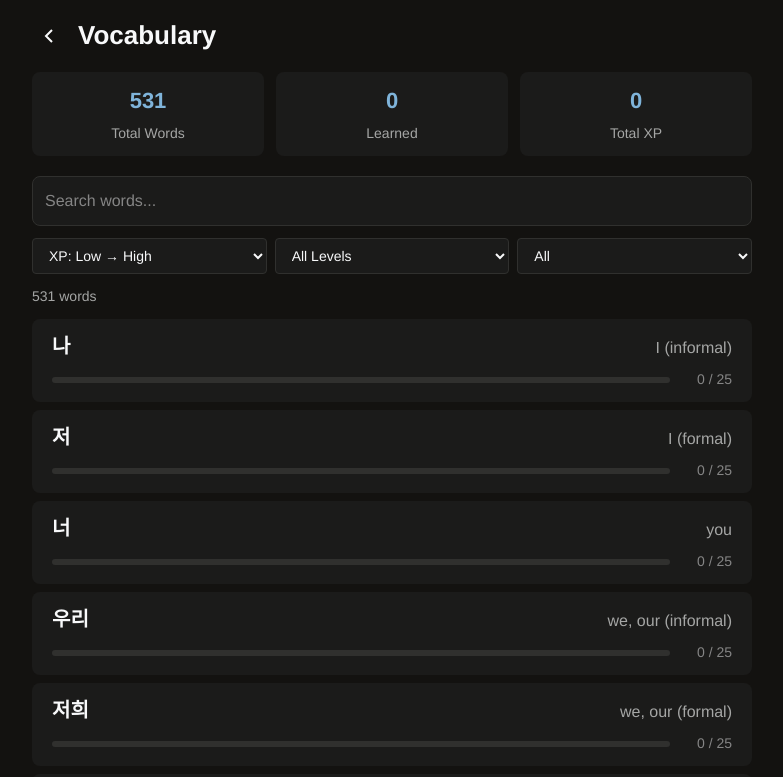
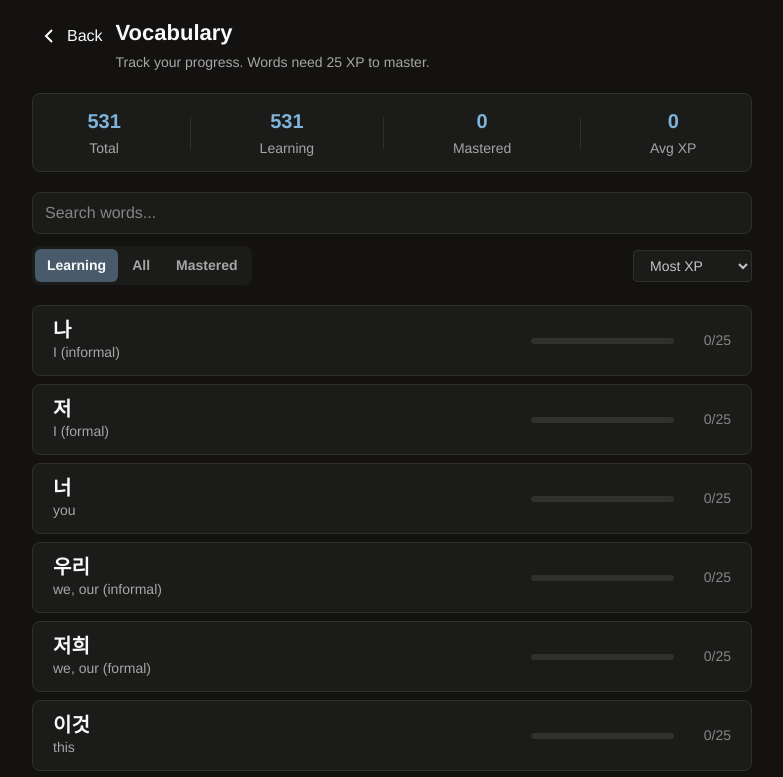
Before and after one commit to BryanHogan/gametolearnkorean, a SvelteKit app: page /vocabulary in a window 1280 px wide. Shown: the top 777 px of the page, without its empty margins (248-1031 px from the left). Built offline with nearby package versions, Linux system fonts and the light colour scheme.

Commit message:
rebuilt /vocabulary page

```diff
--- a/src/routes/vocabulary/+page.svelte
+++ b/src/routes/vocabulary/+page.svelte
@@ -1,197 +1,239 @@
 <script>
-    import { wordData } from "$lib/util/store.svelte.js";
+    import { onMount } from "svelte";
     import Button from "$lib/components/Button.svelte";
     import Icons from "$lib/components/icons/index.js";
+    import { wordData, loadWordData } from "$lib/util/store.svelte.js";
 
     const MAX_XP = 25;
+    const isBrowser = typeof window !== "undefined";
 
-    // Filter & sort state
-    let sortBy = $state("xp-asc");
-    let filterDifficulty = $state("all");
-    let filterLearned = $state("all");
-    let searchQuery = $state("");
+    let words = $state(wordData);
+    let sortBy = $state("xp-desc");
+    let viewFilter = $state("practice");
+    let searchTerm = $state("");
+    let isLoadingExperience = $state(true);
 
-    // Stats - derived from reactive wordData
-    const totalWords = $derived(wordData.length);
-    const learnedWords = $derived(wordData.filter(w => w.experience >= MAX_XP).length);
-    const totalXP = $derived(wordData.reduce((sum, w) => sum + w.experience, 0));
+    onMount(async () => {
+        if (!isBrowser) {
+            isLoadingExperience = false;
+            return;
+        }
+        const loadedWords = await loadWordData();
+        words = [...loadedWords];
+        isLoadingExperience = false;
+    });
 
-    // Filtered and sorted words
+    const totalWords = $derived(words.length);
+    const masteredCount = $derived(words.filter((word) => word.experience >= MAX_XP).length);
+    const needsPracticeCount = $derived(words.filter((word) => word.experience < MAX_XP).length);
+    const averageXP = $derived(
+        words.length
+            ? Math.round(words.reduce((sum, word) => sum + word.experience, 0) / words.length)
+            : 0
+    );
+
     const filteredWords = $derived.by(() => {
-        let result = [...wordData];
+        let list = [...words];
 
-        // Filter by difficulty
-        if (filterDifficulty !== "all") {
-            result = result.filter(w => w.difficulty === parseInt(filterDifficulty));
+        if (viewFilter === "practice") {
+            list = list.filter((word) => word.experience < MAX_XP);
+        } else if (viewFilter === "mastered") {
+            list = list.filter((word) => word.experience >= MAX_XP);
         }
 
-        // Filter by learned status
-        if (filterLearned === "learned") {
-            result = result.filter(w => w.experience >= MAX_XP);
-        } else if (filterLearned === "unlearned") {
-            result = result.filter(w => w.experience < MAX_XP);
-        }
-
-        // Search filter
-        if (searchQuery.trim()) {
-            const query = searchQuery.toLowerCase().trim();
-            result = result.filter(w =>
-                w.korean.includes(query) ||
-                w.english.toLowerCase().includes(query)
+        if (searchTerm.trim()) {
+            const query = searchTerm.toLowerCase().trim();
+            list = list.filter(
+                (word) =>
+                    word.korean.includes(searchTerm.trim()) ||
+                    word.english.toLowerCase().includes(query)
             );
         }
 
-        // Sort
         switch (sortBy) {
             case "xp-asc":
-                result.sort((a, b) => a.experience - b.experience);
+                list.sort((a, b) => a.experience - b.experience);
                 break;
-            case "xp-desc":
-                result.sort((a, b) => b.experience - a.experience);
+            case "korean":
+                list.sort((a, b) => a.korean.localeCompare(b.korean, "ko"));
                 break;
-            case "alpha-kr":
-                result.sort((a, b) => a.korean.localeCompare(b.korean, "ko"));
+            case "english":
+                list.sort((a, b) => a.english.localeCompare(b.english, "en"));
                 break;
-            case "alpha-en":
-                result.sort((a, b) => a.english.localeCompare(b.english, "en"));
-                break;
+            default:
+                list.sort((a, b) => b.experience - a.experience);
         }
 
-        return result;
+        return list;
     });
 
-    const getProgressPercent = (xp) => Math.min(100, (xp / MAX_XP) * 100);
-
-    const getProgressColor = (xp) => {
-        const percent = getProgressPercent(xp);
-        if (percent >= 100) return "var(--color-accent-500)";
-        if (percent >= 50) return "var(--color-accent-700)";
-        if (percent > 0) return "var(--color-accent-900)";
-        return "var(--color-neutral-700)";
+    const progressPercent = (experience) => Math.min(100, (experience / MAX_XP) * 100);
+    const progressTone = (experience) => {
+        if (experience >= MAX_XP) return "xp-max";
+        if (experience >= 15) return "xp-strong";
+        if (experience >= 5) return "xp-mid";
+        return "xp-low";
     };
 </script>
 
-<main class="base-layout vocabulary-page">
+<main class="base-layout vocabulary-view">
     <header class="page-header">
         <Button type="transparent" abutton="true" ahref="/">
             <Icons.chevronLeft />
+            <span>Back</span>
         </Button>
+        <div class="page-heading">
             <h1>Vocabulary</h1>
+            <p class="lede">
+                Track your progress. Words need {MAX_XP} XP to master.
+            </p>
+        </div>
     </header>
 
-    <!-- Stats summary -->
-    <section class="stats-summary">
-        <div class="stat-card">
+    <section class="stats-strip">
+        <div class="stat">
             <span class="stat-value">{totalWords}</span>
-            <span class="stat-label">Total Words</span>
+            <span class="stat-label">Total</span>
         </div>
-        <div class="stat-card">
-            <span class="stat-value">{learnedWords}</span>
-            <span class="stat-label">Learned</span>
+        <div class="stat-divider"></div>
+        <div class="stat">
+            <span class="stat-value">{needsPracticeCount}</span>
+            <span class="stat-label">Learning</span>
         </div>
-        <div class="stat-card">
-            <span class="stat-value">{totalXP}</span>
-            <span class="stat-label">Total XP</span>
+        <div class="stat-divider"></div>
+        <div class="stat">
+            <span class="stat-value">{masteredCount}</span>
+            <span class="stat-label">Mastered</span>
+        </div>
+        <div class="stat-divider"></div>
+        <div class="stat">
+            <span class="stat-value">{averageXP}</span>
+            <span class="stat-label">Avg XP</span>
         </div>
     </section>
 
-    <!-- Filters -->
-    <section class="filters">
+    <section class="controls">
+        <div class="search">
+            <label class="visually-hidden" for="word-search">Search vocabulary</label>
             <input
+                id="word-search"
                 type="search"
                 placeholder="Search words..."
-            bind:value={searchQuery}
-            class="search-input"
+                bind:value={searchTerm}
             />
-
-        <div class="filter-row">
-            <select bind:value={sortBy} class="filter-select">
-                <option value="xp-asc">XP: Low → High</option>
-                <option value="xp-desc">XP: High → Low</option>
-                <option value="alpha-kr">Korean A-Z</option>
-                <option value="alpha-en">English A-Z</option>
-            </select>
-
-            <select bind:value={filterDifficulty} class="filter-select">
-                <option value="all">All Levels</option>
-                <option value="1">Level 1</option>
-                <option value="2">Level 2</option>
-                <option value="3">Level 3</option>
-            </select>
-
-            <select bind:value={filterLearned} class="filter-select">
-                <option value="all">All</option>
-                <option value="learned">Learned</option>
-                <option value="unlearned">Unlearned</option>
+        </div>
+        <div class="filter-sort-row">
+            <div class="pill-group">
+                <button class={viewFilter === "practice" ? "active" : ""} onclick={() => (viewFilter = "practice")}>
+                    Learning
+                </button>
+                <button class={viewFilter === "all" ? "active" : ""} onclick={() => (viewFilter = "all")}>
+                    All
+                </button>
+                <button class={viewFilter === "mastered" ? "active" : ""} onclick={() => (viewFilter = "mastered")}>
+                    Mastered
+                </button>
+            </div>
+            <select id="sort-select" bind:value={sortBy} aria-label="Sort words by">
+                <option value="xp-desc">Most XP</option>
+                <option value="xp-asc">Least XP</option>
+                <option value="korean">Korean A-Z</option>
+                <option value="english">English A-Z</option>
             </select>
         </div>
     </section>
 
-    <!-- Word count -->
-    <p class="word-count">{filteredWords.length} words</p>
-
-    <!-- Word list -->
     <section class="word-list">
+        {#if isLoadingExperience}
+            <div class="empty-state">
+                <p>Loading vocabulary...</p>
+            </div>
+        {:else if filteredWords.length === 0}
+            <div class="empty-state">
+                <p>No words found</p>
+                <span>Try a different search or filter</span>
+            </div>
+        {:else}
             {#each filteredWords as word (word.korean + word.english)}
-            <article class="word-card">
-                <div class="word-info">
-                    <span class="word-korean">{word.korean}</span>
-                    <span class="word-english">{word.english}</span>
+                <article class="word-card" class:mastered={word.experience >= MAX_XP}>
+                    <div class="word-main">
+                        <p class="word-korean">{word.korean}</p>
+                        <p class="word-english">{word.english}</p>
                     </div>
                     <div class="word-progress">
-                    <div class="progress-bar-track">
                         <div
-                            class="progress-bar-fill"
-                            style="width: {getProgressPercent(word.experience)}%; background-color: {getProgressColor(word.experience)};"
-                        ></div>
+                            class="progress-bar"
+                            role="progressbar"
+                            aria-label={`Experience for ${word.korean}`}
+                            aria-valuemin="0"
+                            aria-valuemax={MAX_XP}
+                            aria-valuenow={word.experience}
+                        >
+                            <span
+                                class={`progress-fill ${progressTone(word.experience)}`}
+                                style={`width: ${progressPercent(word.experience)}%`}
+                            ></span>
                         </div>
-                    <span class="xp-label">{word.experience} / {MAX_XP}</span>
+                        <span class="xp-label">{word.experience}/{MAX_XP}</span>
                     </div>
                 </article>
-        {:else}
-            <p class="no-results">No words match your filters.</p>
             {/each}
+        {/if}
     </section>
+
+    <p class="results-count">{filteredWords.length} words</p>
 </main>
 
 <style>
-    .vocabulary-page {
-        padding-block: var(--space-m);
+    .vocabulary-view {
+        padding-block: var(--space-m) var(--space-l);
+        gap: var(--space-m);
     }
 
+    /* Header */
     .page-header {
         display: flex;
-        align-items: center;
-        gap: var(--space-s);
-        margin-bottom: var(--space-m);
+        gap: var(--space-xs);
+        align-items: flex-start;
     }
 
-    .page-header h1 {
-        font-size: var(--text-size-3xl);
-        font-weight: var(--font-weight-semi-bold);
-        margin: 0;
-    }
-
-    /* Stats */
-    .stats-summary {
+    .page-heading {
         display: grid;
-        grid-template-columns: repeat(3, 1fr);
-        gap: var(--space-s);
-        margin-bottom: var(--space-m);
-    }
-
-    .stat-card {
-        background: var(--color-neutral-800);
-        border-radius: var(--border-radius-m);
-        padding: var(--space-s);
-        text-align: center;
-        display: flex;
-        flex-direction: column;
         gap: var(--space-2xs);
     }
 
+    .page-heading h1 {
+        margin: 0;
+        font-size: var(--text-size-2xl);
+        font-weight: var(--font-weight-bold);
+    }
+
+    .lede {
+        color: var(--color-neutral-400);
+        margin: 0;
+        font-size: var(--font-size-small);
+    }
+
+    /* Stats Strip */
+    .stats-strip {
+        display: flex;
+        align-items: center;
+        justify-content: space-around;
+        background: var(--color-neutral-800);
+        border: 1px solid var(--color-neutral-700);
+        border-radius: var(--border-radius-m);
+        padding: var(--space-s) var(--space-m);
+    }
+
+    .stat {
+        display: flex;
+        flex-direction: column;
+        align-items: center;
+        gap: 2px;
+    }
+
     .stat-value {
-        font-size: var(--text-size-2xl);
+        font-size: var(--text-size-xl);
         font-weight: var(--font-weight-bold);
         color: var(--color-accent-500);
     }
@@ -201,117 +243,248 @@
         color: var(--color-neutral-400);
     }
 
-    /* Filters */
-    .filters {
-        display: flex;
-        flex-direction: column;
-        gap: var(--space-s);
-        margin-bottom: var(--space-s);
+    .stat-divider {
+        width: 1px;
+        height: 2rem;
+        background: var(--color-neutral-700);
     }
 
-    .search-input {
+    /* Controls */
+    .controls {
+        display: grid;
+        gap: var(--space-s);
+    }
+
+    .search input {
         width: 100%;
-        padding: var(--space-s);
+        padding: var(--space-xs) var(--space-s);
+        border-radius: var(--border-radius-m);
         border: 1px solid var(--color-neutral-700);
-        border-radius: var(--border-radius-m);
         background: var(--color-neutral-800);
         color: var(--color-neutral-100);
-        font-size: var(--font-size-base);
+        font-size: 1rem;
+        transition: border-color var(--transition-normal);
     }
 
-    .search-input::placeholder {
+    .search input:focus {
+        outline: none;
+        border-color: var(--color-accent-600);
+    }
+
+    .search input::placeholder {
         color: var(--color-neutral-500);
     }
 
-    .filter-row {
+    .filter-sort-row {
         display: flex;
-        gap: var(--space-xs);
+        justify-content: space-between;
+        align-items: center;
+        gap: var(--space-s);
         flex-wrap: wrap;
     }
 
-    .filter-select {
-        flex: 1;
-        min-width: 100px;
-        padding: var(--space-xs) var(--space-s);
+    .pill-group {
+        display: flex;
+        background: var(--color-neutral-800);
+        border-radius: var(--border-radius-m);
+        padding: 3px;
+        gap: 2px;
+    }
+
+    .pill-group button {
+        border: none;
+        background: transparent;
+        color: var(--color-neutral-400);
+        border-radius: calc(var(--border-radius-m) - 2px);
+        padding: var(--space-2xs) var(--space-s);
+        cursor: pointer;
+        font-size: var(--font-size-small);
+        font-weight: var(--font-weight-semi-bold);
+        transition: all var(--transition-normal);
+    }
+
+    .pill-group button:hover {
+        color: var(--color-neutral-100);
+    }
+
+    .pill-group button.active {
+        background: var(--color-accent-700);
+        color: var(--color-neutral-100);
+    }
+
+    select {
+        background: var(--color-neutral-800);
+        color: var(--color-neutral-300);
         border: 1px solid var(--color-neutral-700);
         border-radius: var(--border-radius-s);
-        background: var(--color-neutral-800);
-        color: var(--color-neutral-100);
+        padding: var(--space-2xs) var(--space-s);
         font-size: var(--font-size-small);
+        cursor: pointer;
     }
 
-    .word-count {
-        font-size: var(--font-size-small);
-        color: var(--color-neutral-400);
-        margin-bottom: var(--space-s);
+    select:focus {
+        outline: none;
+        border-color: var(--color-accent-600);
     }
 
-    /* Word list */
+    /* Word List */
     .word-list {
-        display: flex;
-        flex-direction: column;
+        display: grid;
         gap: var(--space-xs);
     }
 
     .word-card {
+        display: flex;
+        align-items: center;
+        justify-content: space-between;
+        gap: var(--space-m);
         background: var(--color-neutral-800);
+        border: 1px solid var(--color-neutral-700);
         border-radius: var(--border-radius-m);
         padding: var(--space-s) var(--space-m);
-        display: flex;
-        flex-direction: column;
-        gap: var(--space-xs);
+        transition: border-color var(--transition-normal);
     }
 
-    .word-info {
-        display: flex;
-        justify-content: space-between;
-        align-items: baseline;
-        gap: var(--space-s);
+    .word-card:hover {
+        border-color: var(--color-neutral-600);
+    }
+
+    .word-card.mastered {
+        border-color: var(--color-accent-800);
+        background: linear-gradient(135deg, var(--color-neutral-800) 0%, rgba(127, 180, 218, 0.05) 100%);
+    }
+
+    .word-main {
+        flex-shrink: 0;
+        min-width: 0;
     }
 
     .word-korean {
+        margin: 0;
         font-size: var(--text-size-xl);
         font-weight: var(--font-weight-semi-bold);
-        color: var(--color-neutral-100);
+        line-height: 1.2;
     }
 
     .word-english {
-        font-size: var(--font-size-base);
+        margin: 0;
         color: var(--color-neutral-400);
-        text-align: right;
-        flex-shrink: 1;
+        font-size: var(--font-size-small);
     }
 
     .word-progress {
         display: flex;
         align-items: center;
         gap: var(--space-s);
+        flex: 1;
+        max-width: 200px;
     }
 
-    .progress-bar-track {
+    .progress-bar {
+        position: relative;
         flex: 1;
         height: 6px;
+        border-radius: 999px;
         background: var(--color-neutral-700);
-        border-radius: 3px;
         overflow: hidden;
     }
 
-    .progress-bar-fill {
-        height: 100%;
-        border-radius: 3px;
-        transition: width var(--transition-normal), background-color var(--transition-normal);
+    .progress-fill {
+        position: absolute;
+        inset: 0;
+        width: 0%;
+        border-radius: 999px;
+        transition: width 0.3s ease;
+    }
+
+    .progress-fill.xp-low {
+        background: var(--color-accent-800);
+    }
+
+    .progress-fill.xp-mid {
+        background: var(--color-accent-700);
+    }
+
+    .progress-fill.xp-strong {
+        background: var(--color-accent-600);
+    }
+
+    .progress-fill.xp-max {
+        background: var(--color-accent-500);
     }
 
     .xp-label {
         font-size: var(--font-size-small);
         color: var(--color-neutral-500);
-        min-width: 50px;
+        font-variant-numeric: tabular-nums;
+        min-width: 45px;
         text-align: right;
     }
 
-    .no-results {
+    /* Empty State */
+    .empty-state {
         text-align: center;
+        padding: var(--space-xl) var(--space-m);
+        color: var(--color-neutral-400);
+    }
+
+    .empty-state p {
+        margin: 0;
+        font-weight: var(--font-weight-semi-bold);
+    }
+
+    .empty-state span {
+        font-size: var(--font-size-small);
         color: var(--color-neutral-500);
-        padding: var(--space-l);
+    }
+
+    /* Results Count */
+    .results-count {
+        text-align: center;
+        font-size: var(--font-size-small);
+        color: var(--color-neutral-500);
+        margin: 0;
+    }
+
+    /* Mobile adjustments */
+    @media (max-width: 30rem) {
+        .page-header {
+            flex-direction: column;
+        }
+
+        .stats-strip {
+            padding: var(--space-xs) var(--space-s);
+        }
+
+        .stat-value {
+            font-size: var(--font-size-large);
+        }
+
+        .stat-divider {
+            height: 1.5rem;
+        }
+
+        .word-card {
+            flex-direction: column;
+            align-items: stretch;
+            gap: var(--space-s);
+        }
+
+        .word-progress {
+            max-width: none;
+        }
+
+        .filter-sort-row {
+            flex-direction: column;
+            align-items: stretch;
+        }
+
+        .pill-group {
+            justify-content: center;
+        }
+
+        select {
+            width: 100%;
+        }
     }
 </style>
```
Lines whose indentation alone changed are shown as unchanged.
